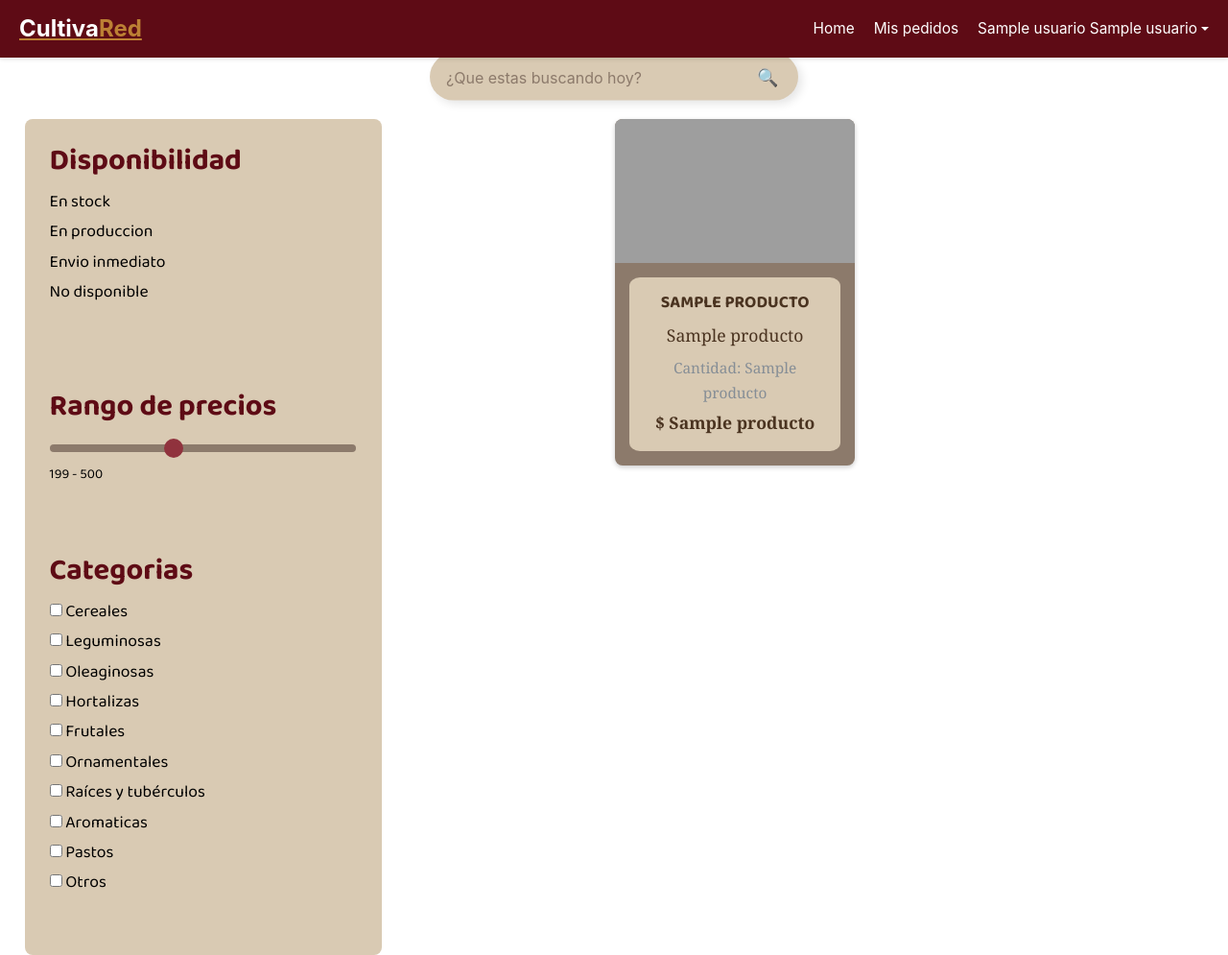
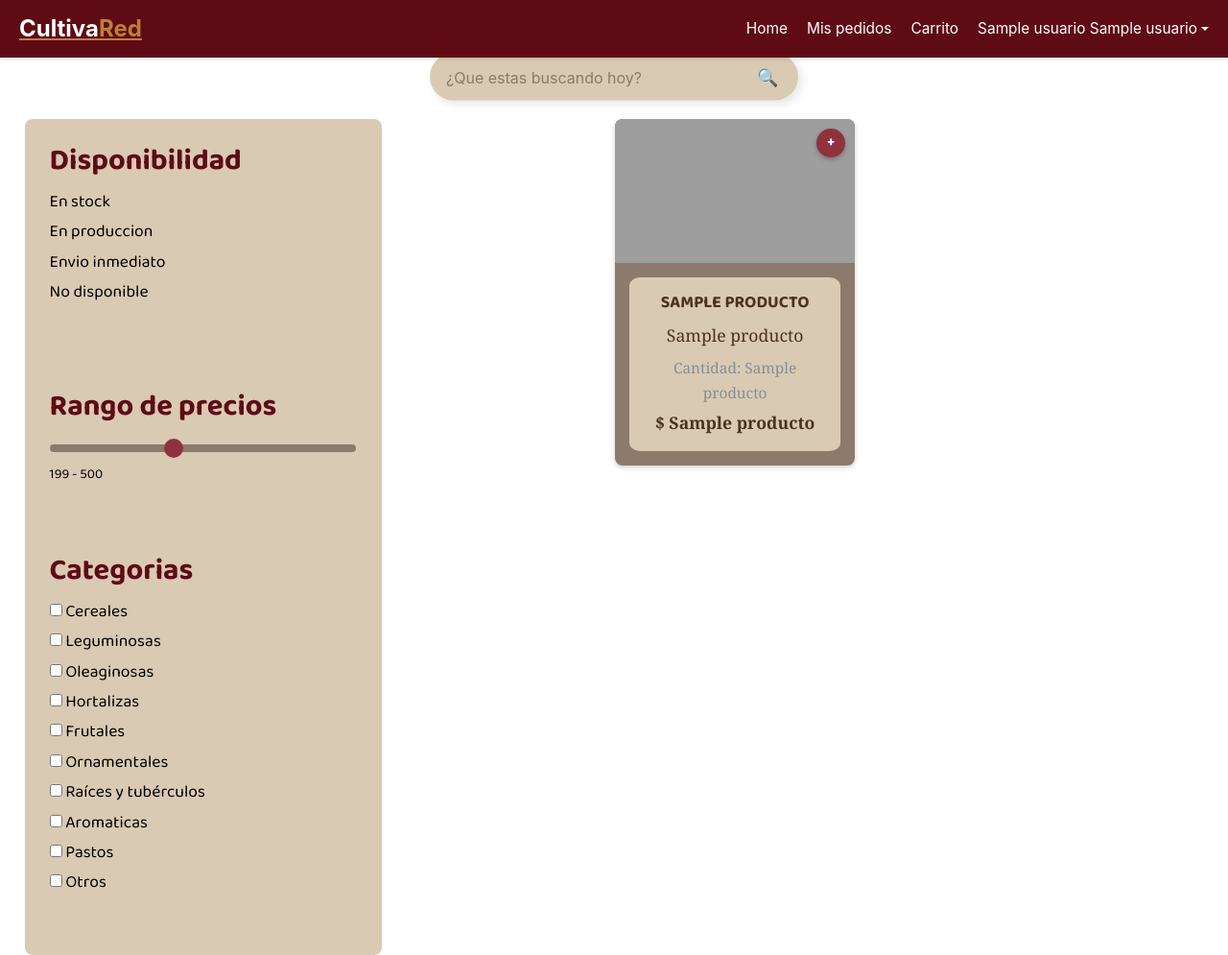
Before and after one commit to LauraaCa/cultivared_, a Flask app: page /COMPRADOR/ in a window 1280 px wide. Shown: the whole page at 96% size. Run offline with Flask 3, Linux system fonts and the light colour scheme; the visitor is signed in with stand-in values (Sample User, id 1); tables that the repository leaves empty hold one stand-in row (values such as "Sample post"); a database or web service that is not in the repository returns one stand-in record (values such as "Sample title"); some libraries are stand-ins or nearby versions; grey boxes are pictures that could not be loaded.

Commit message:
Recuperacion
a

```diff
--- a/src/routes/comprador.py
+++ b/src/routes/comprador.py
@@ -26,7 +26,7 @@ def comprador():
 
     return """<script> alert("Por favor, primero inicie sesión."); window.location.href = "/CULTIVARED/login"; </script>"""
 
-@main.route('/perfil')
+@main.route('/PERFIL')
 def perfil():
     if 'logueado' in session and session['logueado']:
         conn = get_connection()
@@ -45,3 +45,24 @@ def perfil():
             return """<script> alert("Usuario no encontrado."); window.location.href = "/CULTIVARED/login"; </script>"""
 
     return """<script> alert("Por favor, primero inicie sesión."); window.location.href = "/CULTIVARED/login"; </script>"""
+
+
+@main.route('/CARRITO')
+def carrito():
+    if 'logueado' in session and session['logueado']:
+        conn = get_connection()
+        cur = conn.cursor()
+
+        # Obtener datos del usuario autenticado
+        cur.execute('SELECT * FROM usuarios WHERE email = %s', (session['email'],))
+        user = cur.fetchone()
+
+        cur.close()
+        conn.close()
+
+        if user:
+            return render_template('comprador/carritoComprador.html', user=user)
+        else:
+            return """<script> alert("Usuario no encontrado."); window.location.href = "/CULTIVARED/login"; </script>"""
+
+    return """<script> alert("Por favor, primero inicie sesión."); window.location.href = "/CULTIVARED/login"; </script>"""
--- a/src/static/css/compradorHome.css
+++ b/src/static/css/compradorHome.css
@@ -145,6 +145,25 @@ input[type="range"]::-webkit-slider-thumb {
   display: flex;
   flex-direction: column;
   width: 250px;
+  position: relative;
+}
+
+.card .circle {
+  position: absolute;
+  top: 10px;        /* espacio desde arriba */
+  right: 10px;      /* espacio desde la derecha */
+  width: 30px;      /* diámetro del círculo */
+  height: 30px;     /* diámetro del círculo */
+  background-color: #90323D; /* color de relleno */
+  border-radius: 50%;        /* lo hace redondo */
+  box-shadow: 0 2px 5px rgba(0,0,0,0.3);
+  /* opcional: centrar un icono o número dentro */
+  display: flex;
+  align-items: center;
+  justify-content: center;
+  color: #fff;
+  font-weight: bold;
+  font-size: 0.9rem;
 }
 
 /* Imagen de la tarjeta */
--- a/src/templates/comprador/baseComprador.html
+++ b/src/templates/comprador/baseComprador.html
@@ -26,10 +26,11 @@
             <ul class="nav-links">
                 <li><a href="/COMPRADOR" title="Home">Home</a></li>
                 <li><a href="#" title="Mis pedidos">Mis pedidos</a></li>
+                <li><a href="/COMPRADOR/CARRITO" title="Mis pedidos">Carrito</a></li>
                 <li class="nav-item dropdown">
                     <a class="nav-link dropdown-toggle" data-bs-toggle="dropdown" href="#" role="button" aria-haspopup="true" aria-expanded="false" title="{{ user[1] }} {{ user[2]}}"> {{ user[1] }} {{ user[2]}}</a>
                     <div class="dropdown-menu">
-                        <a class="dropdown-item" href="/COMPRADOR/perfil" title="Mi perfil">Mi perfil</a>
+                        <a class="dropdown-item" href="/COMPRADOR/PERFIL" title="Mi perfil">Mi perfil</a>
                         <div class="dropdown-divider"></div>
                         <a class="dropdown-item" href="#" title="Cerrar Sesion">Cerrar Sesion</a>
                     </div>
--- a/src/templates/comprador/comprador.html
+++ b/src/templates/comprador/comprador.html
@@ -100,6 +100,7 @@
       {% for p in producto %}
         <div class="col-md-3 col-sm-6 mb-4">
           <div class="card h-100">
+            <div class="circle">+</div>
             {% if p[3] %}
               <img src="{{ p[3] }}" class="card-img-top" alt="Imagen de {{ p[1] }}">
             {% else %}
```
Also changed, not shown: src/models.py (+24 -0 lines), src/templates/comprador/carritoComprador.html (added, +19 -0 lines).
